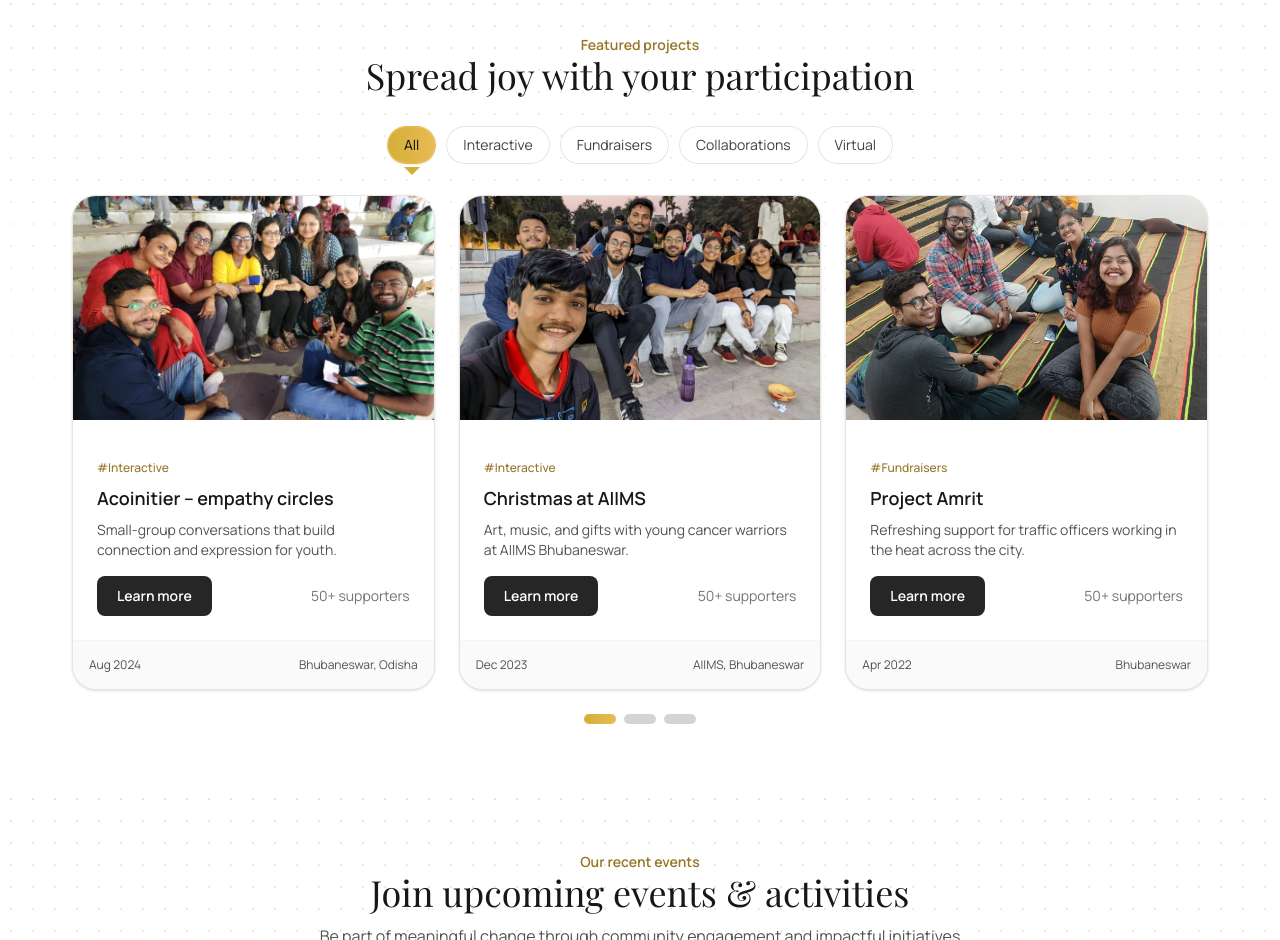
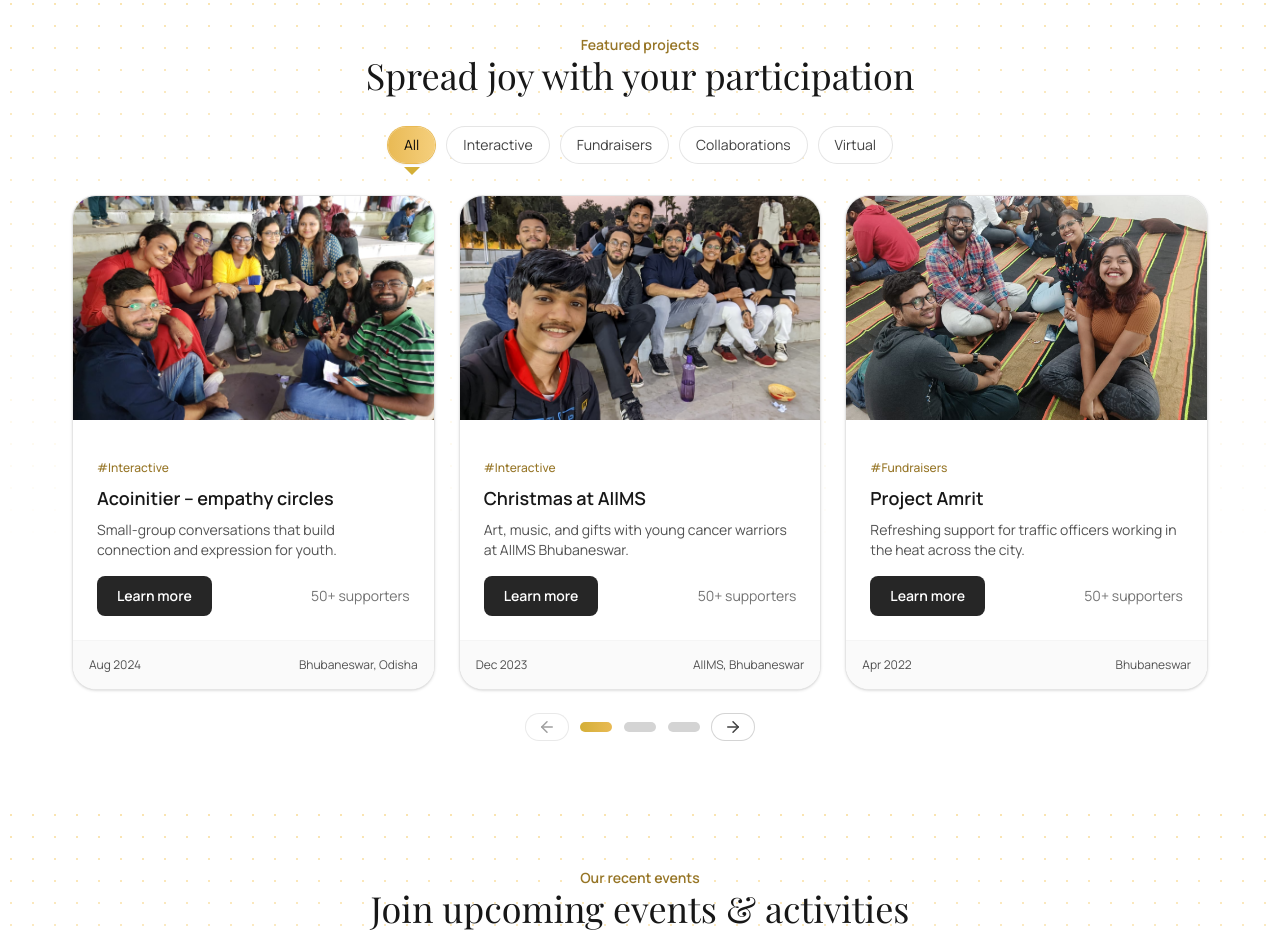
Before and after one commit to purna135/Inara-Foundation-Website, a Next.js app: page / in a window 1280 px wide. Shown: the part 1660-2600 px from the top of the page. Built offline with nearby package versions, Linux system fonts and the light colour scheme; a web font is replaced by a local one.

Commit message:
add animation

```diff
--- a/components/Events.tsx
+++ b/components/Events.tsx
@@ -4,7 +4,8 @@
  import events from "@/data/events.json";
  import Section from "./Section";
  import { CalendarDays, MapPin, Clock, ArrowRight, ArrowLeft, ChevronRight } from "lucide-react";
- import { useMemo, useState } from "react";
+import { useMemo, useState } from "react";
+import { AnimatePresence, motion } from "framer-motion";
 
 type EventItem = {
   id: string;
@@ -54,11 +55,16 @@ export default function Events() {
       </div>
 
       <div className="mt-8 space-y-4">
+        <AnimatePresence mode="wait">
         {items.map((event, index) => {
           const isReversed = index % 2 !== 0;
           return (
-            <article
+            <motion.article
               key={event.id}
+              initial={{ x: 20, opacity: 0 }}
+              animate={{ x: 0, opacity: 1 }}
+              exit={{ x: -20, opacity: 0 }}
+              transition={{ duration: 0.35, ease: 'easeOut' }}
               className="group relative overflow-hidden rounded-2xl bg-white shadow-sm ring-1 ring-neutral-200 transition-all duration-300 hover:-translate-y-1 hover:shadow-md hover:ring-brand-300/50"
             >
               <div className="absolute inset-0 bg-gradient-to-r from-brand-50/20 to-transparent" />
@@ -167,9 +173,10 @@ export default function Events() {
                   </div>
                 </div>
               </div>
-            </article>
+            </motion.article>
           );
         })}
+        </AnimatePresence>
       </div>
       {/* Pagination */}
       {totalPages > 1 && (
--- a/components/Projects.tsx
+++ b/components/Projects.tsx
@@ -1,5 +1,6 @@
 "use client";
 import { motion, AnimatePresence } from 'framer-motion';
+import { ArrowLeft, ArrowRight } from 'lucide-react';
 import Image from 'next/image';
 import { useMemo, useState } from 'react';
 import Button from './Button';
@@ -30,6 +31,8 @@ export default function Projects() {
   const itemsPerPage = 3;
   const pageCount = Math.ceil(filtered.length / itemsPerPage);
   const pageItems = filtered.slice(page * itemsPerPage, page * itemsPerPage + itemsPerPage);
+  const prev = () => setPage((p) => Math.max(0, p - 1));
+  const next = () => setPage((p) => Math.min(pageCount - 1, p + 1));
 
   return (
     <Section className="bg-white" size="dense">
@@ -46,7 +49,7 @@ export default function Projects() {
               onClick={() => { setTab(t); setPage(0); }}
               className={`group relative rounded-full px-4 py-2 text-sm ring-1 transition-all cursor-pointer ${
                 tab === t
-                  ? 'bg-gradient-to-r from-brand-500 to-brand-400 text-neutral-950 ring-brand-400 shadow-sm'
+                  ? 'bg-gradient-to-r from-brand-400 to-brand-300 text-neutral-950 ring-brand-400 shadow-sm'
                   : 'bg-white text-neutral-700 ring-neutral-200 hover:bg-brand-50 hover:text-brand-700'
               }`}
             >
@@ -105,12 +108,18 @@ export default function Projects() {
           </motion.div>
         </AnimatePresence>
 
-        {/* Pagination dots if needed */}
+        {/* Navigation + Pagination */}
         {pageCount > 1 && (
-          <div className="mt-6 flex justify-center gap-2">
+          <div className="mt-6 flex items-center justify-center gap-3">
+            <button onClick={prev} aria-label="Previous" className="rounded-full px-3 py-1 text-sm ring-1 ring-neutral-300 text-neutral-700 hover:bg-neutral-50 disabled:opacity-50" disabled={page === 0}>
+              <ArrowLeft size={18} />
+            </button>
             {Array.from({ length: pageCount }).map((_, i) => (
               <button key={i} onClick={() => setPage(i)} aria-label={`Go to page ${i + 1}`} className={`h-2.5 w-8 rounded-full transition-all ${i === page ? 'bg-gradient-to-r from-brand-500 to-brand-400' : 'bg-neutral-300 hover:bg-neutral-400'}`} />
             ))}
+            <button onClick={next} aria-label="Next" className="rounded-full px-3 py-1 text-sm ring-1 ring-neutral-300 text-neutral-700 hover:bg-neutral-50 disabled:opacity-50" disabled={page === pageCount - 1}>
+              <ArrowRight size={18} />
+            </button>
           </div>
         )}
     </Section>
```
